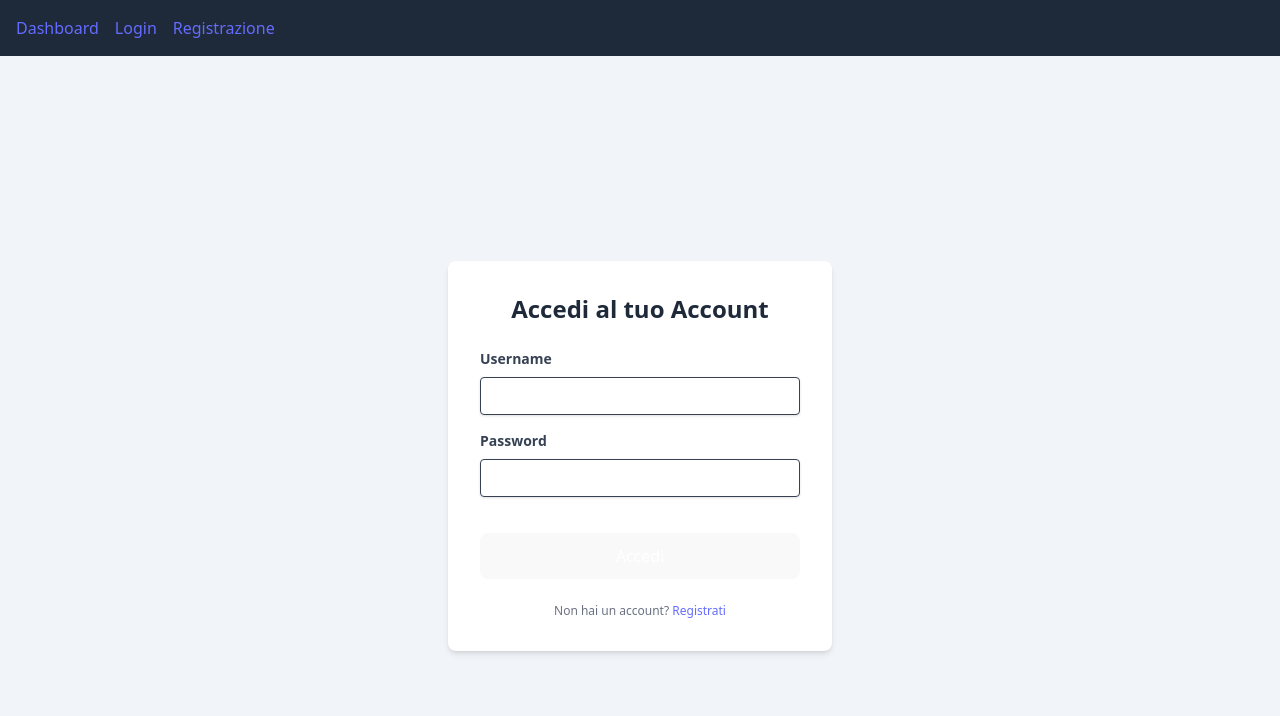
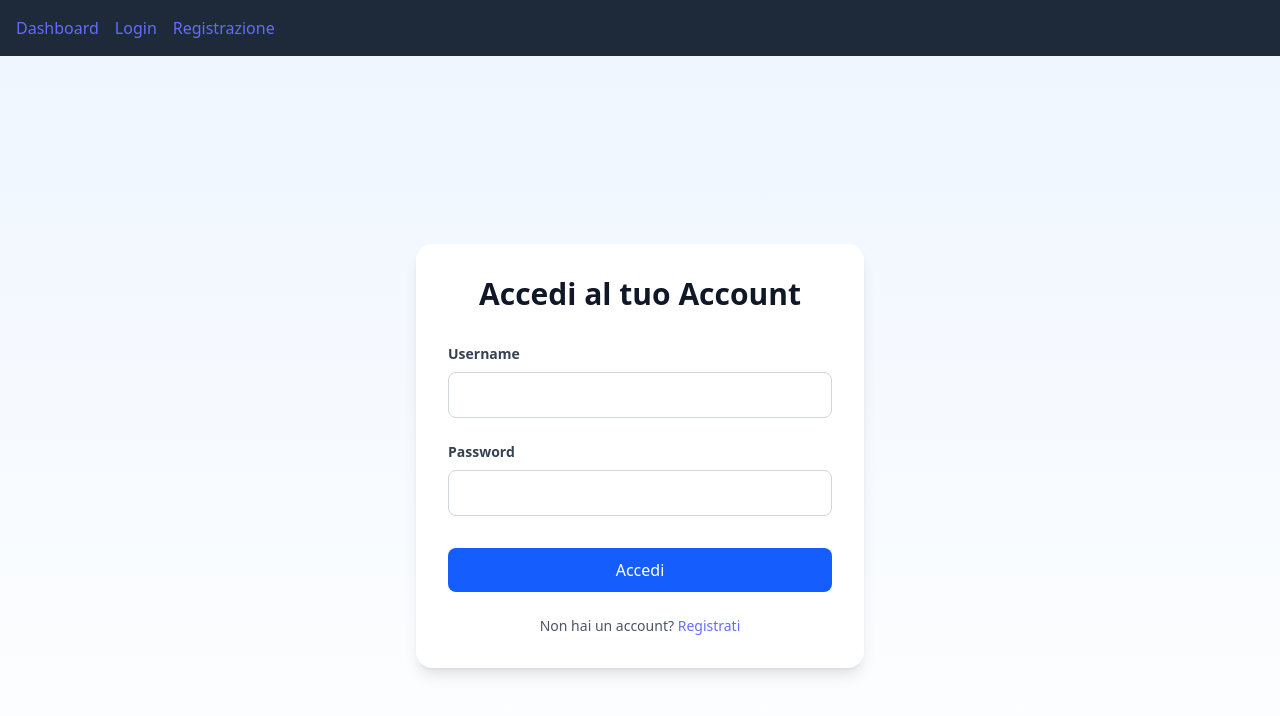
Before and after one commit to AngeloAlbanesi/My-Simple-Notes-App, a React (Vite) app in the folder frontend/: page /login in a window 1280 px wide. Shown: the top 716 px of the page. Built offline with nearby package versions, Linux system fonts and the light colour scheme.

Commit message:
style: migliorare l'aspetto delle pagine di login e registrazione con aggiornamenti di layout e stili

```diff
--- a/frontend/src/pages/LoginPage.jsx
+++ b/frontend/src/pages/LoginPage.jsx
@@ -25,13 +25,13 @@ const LoginPage = () => {
     };
 
     return (
-        <div className="min-h-screen bg-slate-100 flex flex-col justify-center items-center">
-            <div className="bg-white shadow-md rounded-lg p-8 max-w-sm w-full">
-                <h2 className="text-2xl font-bold text-center text-gray-800 mb-6">Accedi al tuo Account</h2>
+        <div className="min-h-screen bg-gradient-to-b from-blue-50 to-white flex flex-col justify-center items-center">
+            <div className="bg-white shadow-lg rounded-2xl p-8 max-w-md w-full mx-4">
+                <h2 className="text-3xl font-bold text-center text-gray-900 mb-8">Accedi al tuo Account</h2>
                 <form onSubmit={handleSubmit}>
                     {/* Campo Username */}
-                    <div className="mb-4">
-                        <label htmlFor="username" className="block text-gray-700 text-sm font-bold mb-2">
+                    <div className="mb-6">
+                        <label htmlFor="username" className="block text-gray-700 text-sm font-semibold mb-2">
                             Username
                         </label>
                         <input
@@ -39,13 +39,13 @@ const LoginPage = () => {
                             id="username"
                             value={username}
                             onChange={(e) => setUsername(e.target.value)}
-                            className="shadow appearance-none border rounded w-full py-2 px-3 text-gray-700 leading-tight focus:outline-none focus:ring-2 focus:ring-blue-500"
+                            className="w-full py-3 px-4 border border-gray-300 rounded-lg text-gray-700 leading-tight focus:outline-none focus:ring-2 focus:ring-blue-500 focus:border-transparent transition duration-200"
                             required
                         />
                     </div>
                     {/* Campo Password */}
-                    <div className="mb-6">
-                        <label htmlFor="password" className="block text-gray-700 text-sm font-bold mb-2">
+                    <div className="mb-8">
+                        <label htmlFor="password" className="block text-gray-700 text-sm font-semibold mb-2">
                             Password
                         </label>
                         <input
@@ -53,23 +53,23 @@ const LoginPage = () => {
                             id="password"
                             value={password}
                             onChange={(e) => setPassword(e.target.value)}
-                            className="shadow appearance-none border rounded w-full py-2 px-3 text-gray-700 mb-3 leading-tight focus:outline-none focus:ring-2 focus:ring-blue-500"
+                            className="w-full py-3 px-4 border border-gray-300 rounded-lg text-gray-700 leading-tight focus:outline-none focus:ring-2 focus:ring-blue-500 focus:border-transparent transition duration-200"
                             required
                         />
                     </div>
                     {/* Pulsante di Invio */}
-                    <div className="flex items-center justify-between">
+                    <div className="mb-6">
                         <button
                             type="submit"
-                            className="bg-blue-500 hover:bg-blue-700 text-white font-bold py-2 px-4 rounded focus:outline-none focus:shadow-outline w-full"
+                            className="w-full !bg-blue-600 hover:!bg-blue-700 !text-white font-bold py-3 px-6 rounded-lg text-lg transition duration-200 focus:outline-none focus:ring-2 focus:ring-blue-500 focus:ring-offset-2 !border-0"
                         >
                             Accedi
                         </button>
                     </div>
                 </form>
-                <p className="text-center text-gray-500 text-xs mt-6">
+                <p className="text-center text-gray-600 text-sm">
                     Non hai un account?{' '}
-                    <Link to="/register" className="text-blue-500 hover:text-blue-700 font-bold">
+                    <Link to="/register" className="text-blue-600 hover:text-blue-700 font-semibold transition duration-200">
                         Registrati
                     </Link>
                 </p>
--- a/frontend/src/pages/RegisterPage.jsx
+++ b/frontend/src/pages/RegisterPage.jsx
@@ -24,13 +24,13 @@ const RegisterPage = () => {
     };
 
     return (
-        <div className="min-h-screen bg-slate-100 flex flex-col justify-center items-center">
-            <div className="bg-white shadow-md rounded-lg p-8 max-w-sm w-full">
-                <h2 className="text-2xl font-bold text-center text-gray-800 mb-6">Crea un Account</h2>
+        <div className="min-h-screen bg-gradient-to-b from-blue-50 to-white flex flex-col justify-center items-center">
+            <div className="bg-white shadow-lg rounded-2xl p-8 max-w-md w-full mx-4">
+                <h2 className="text-3xl font-bold text-center text-gray-900 mb-8">Crea un Account</h2>
                 <form onSubmit={handleSubmit}>
                     {/* Campo Username */}
-                    <div className="mb-4">
-                        <label htmlFor="username" className="block text-gray-700 text-sm font-bold mb-2">
+                    <div className="mb-6">
+                        <label htmlFor="username" className="block text-gray-700 text-sm font-semibold mb-2">
                             Username
                         </label>
                         <input
@@ -38,13 +38,13 @@ const RegisterPage = () => {
                             id="username"
                             value={username}
                             onChange={(e) => setUsername(e.target.value)}
-                            className="shadow appearance-none border rounded w-full py-2 px-3 text-gray-700 leading-tight focus:outline-none focus:ring-2 focus:ring-blue-500"
+                            className="w-full py-3 px-4 border border-gray-300 rounded-lg text-gray-700 leading-tight focus:outline-none focus:ring-2 focus:ring-blue-500 focus:border-transparent transition duration-200"
                             required
                         />
                     </div>
                     {/* Campo Password */}
-                    <div className="mb-6">
-                        <label htmlFor="password" className="block text-gray-700 text-sm font-bold mb-2">
+                    <div className="mb-8">
+                        <label htmlFor="password" className="block text-gray-700 text-sm font-semibold mb-2">
                             Password
                         </label>
                         <input
@@ -52,23 +52,23 @@ const RegisterPage = () => {
                             id="password"
                             value={password}
                             onChange={(e) => setPassword(e.target.value)}
-                            className="shadow appearance-none border rounded w-full py-2 px-3 text-gray-700 mb-3 leading-tight focus:outline-none focus:ring-2 focus:ring-blue-500"
+                            className="w-full py-3 px-4 border border-gray-300 rounded-lg text-gray-700 leading-tight focus:outline-none focus:ring-2 focus:ring-blue-500 focus:border-transparent transition duration-200"
                             required
                         />
                     </div>
                     {/* Pulsante di Invio */}
-                    <div className="flex items-center justify-between">
+                    <div className="mb-6">
                         <button
                             type="submit"
-                            className="bg-blue-500 hover:bg-blue-700 text-white font-bold py-2 px-4 rounded focus:outline-none focus:shadow-outline w-full"
+                            className="w-full !bg-blue-600 hover:!bg-blue-700 !text-white font-bold py-3 px-6 rounded-lg text-lg transition duration-200 focus:outline-none focus:ring-2 focus:ring-blue-500 focus:ring-offset-2 !border-0"
                         >
                             Registrati
                         </button>
                     </div>
                 </form>
-                <p className="text-center text-gray-500 text-xs mt-6">
+                <p className="text-center text-gray-600 text-sm">
                     Hai già un account?{' '}
-                    <Link to="/login" className="text-blue-500 hover:text-blue-700 font-bold">
+                    <Link to="/login" className="text-blue-600 hover:text-blue-700 font-semibold transition duration-200">
                         Accedi
                     </Link>
                 </p>
```
